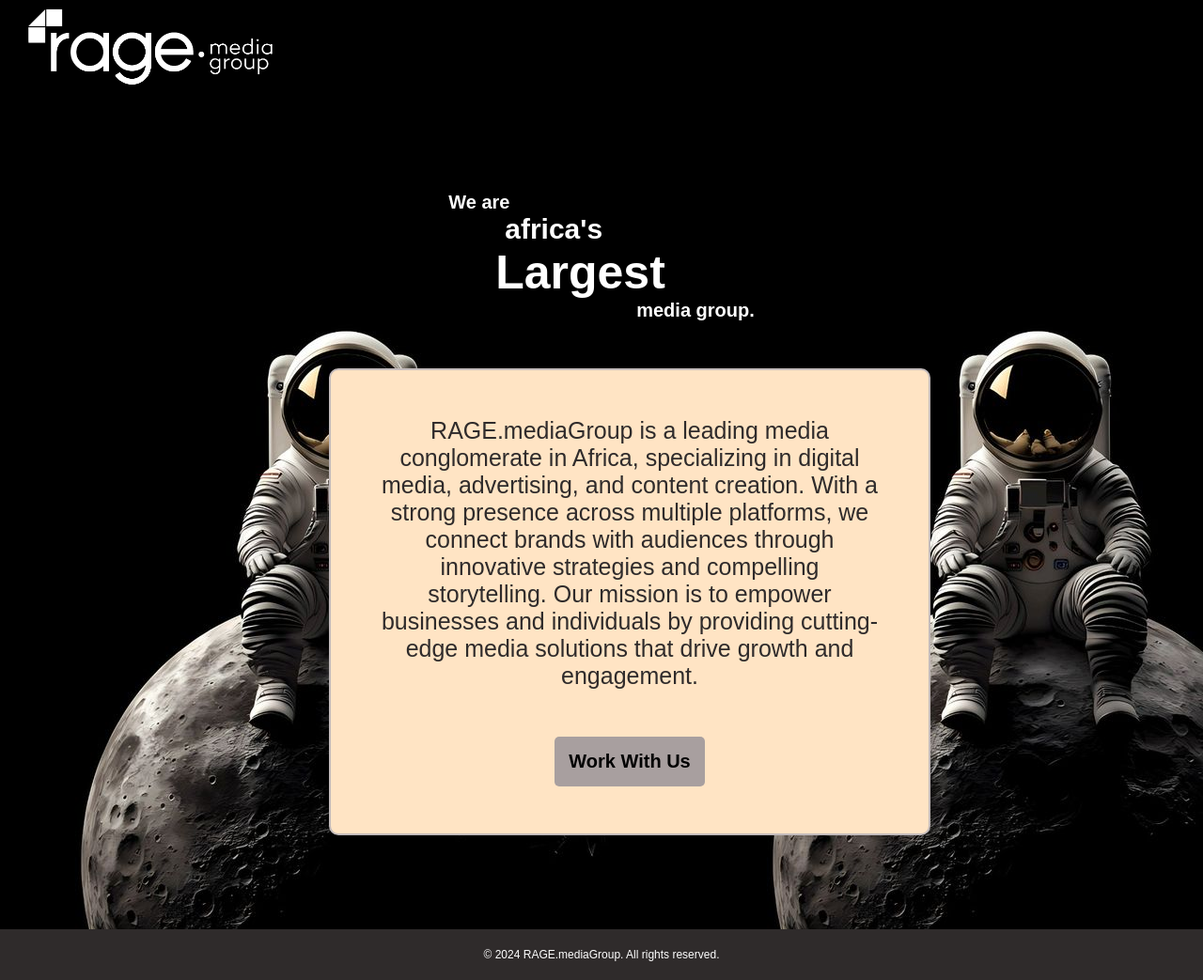
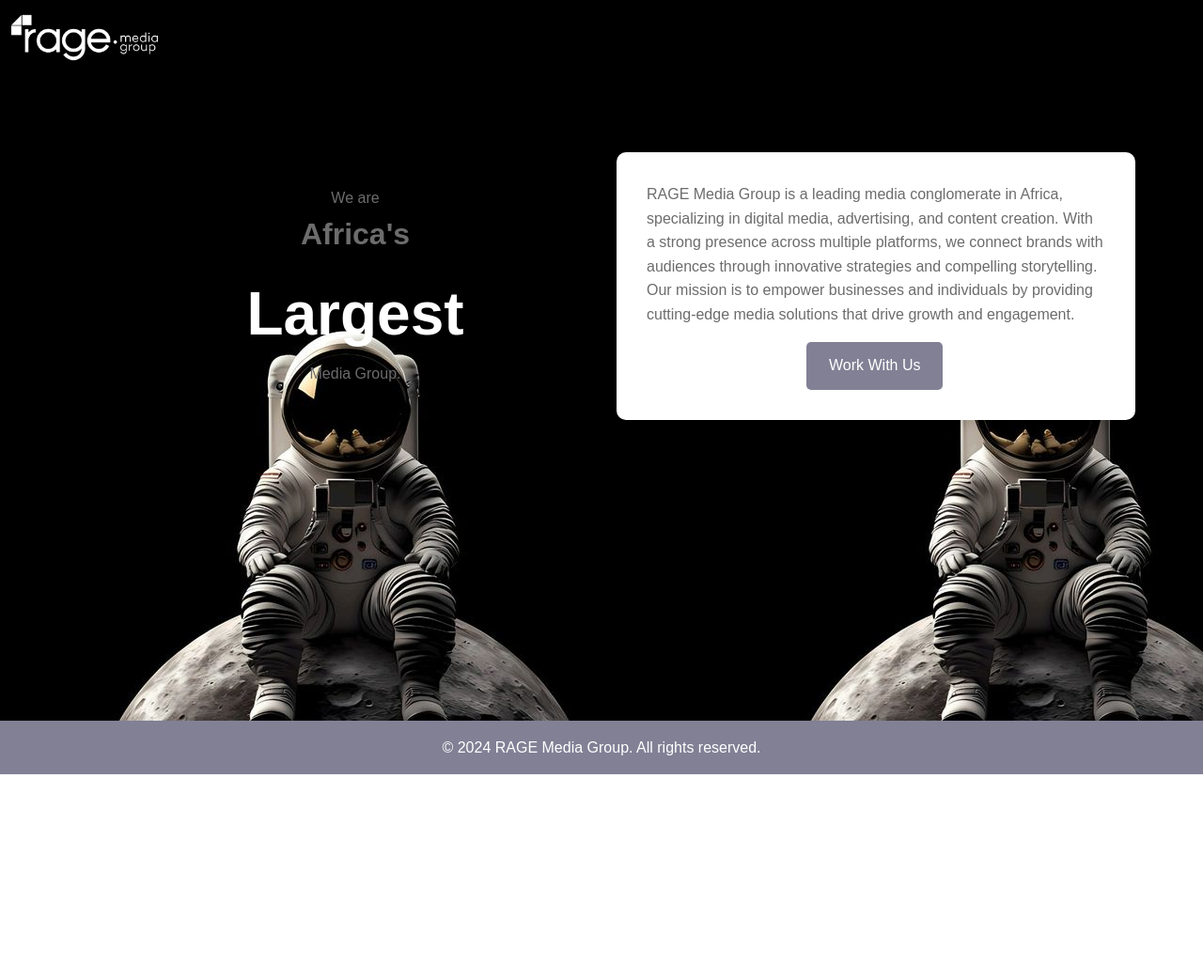
Before and after one commit to sheila-moses/my-landing-page, a plain HTML site: page index.html in a window 1280 px wide. Shown: the whole page at 94% size. After the commit the page ends 824 px from the top, so only its background shows below. Drawn offline with Linux system fonts and the light colour scheme.

```diff
--- a/about.css
+++ b/about.css
@@ -3,23 +3,27 @@
   padding: 0;
   box-sizing: border-box;
 }
-.container {
-  background-color: rgba(255, 255, 255, 0.8);
+body {
+  font-family: Arial, sans-serif;
+  background-image: url(images/white.jpg);
   display: flex;
   flex-direction: column;
   align-items: center;
-  gap: 20px;
+  padding: 2rem;
+  color: #333;
 }
 
-form {
-  width: 80%;
-  height: 80vh;
-  margin-left: 150px;
-  margin-top: -20px;
-  border: 2px solid rgb(0, 0, 0);
+
+.contact-form {
+  display: grid;
+  grid-template-columns: 1fr 1fr;
+  gap: 1.5rem;
+  max-width: 800px;
+  width: 100%;
+  background: #fff;
+  padding: 2rem;
   border-radius: 10px;
-  padding: 50px;
-  background-image: url(./images/white.jpg);
+  box-shadow: 0 4px 12px rgba(0, 0, 0, 0.1);
 }
 
 
@@ -32,21 +36,11 @@ form {
 }
 
 fieldset {
-  background-color: rgb(211, 211, 211);
-  border: 2px solid rgb(162, 153, 153);
-  border-radius: 20px;
-  padding: 20px;
-  margin-bottom: 20px;
+  display: flex;
+  flex-direction: column;
+  border: none;
 }
 
-input {
-  padding: 8px;
-  width: 300px;
-  outline: none;
-  border-top: 0;
-  border-left: 0;
-  border-bottom: 2px solid black;
-}
 
 button{
   margin-top: 10px;
@@ -68,12 +62,34 @@ button:hover {
   transition: 0.3s;
 }
 
+.services {
+  grid-column: 1 / -1;
+}
+
+label {
+  font-weight: bold;
+  margin-bottom: 0.5rem;
+}
+
+input,
 textarea {
-  width: 100%;
-  height: 80px;
-  padding: 10px;
+  padding: 0.8rem;
+  border: 1px solid #ccc;
+  border-radius: 5px;
+  font-size: 1rem;
   outline: none;
-  border-top: 0;
-  border-left: 0;
-  resize: none;
 }
+
+input:focus,
+textarea:focus {
+  border-color: #6c6b8c;
+  box-shadow: 0 0 4px rgba(79, 70, 229, 0.4);
+}
+
+
+
+@media (max-width: 768px) {
+  .contact-form {
+    grid-template-columns: 1fr;
+  }
+}
--- a/index.css
+++ b/index.css
@@ -2,83 +2,99 @@
   margin: 0;
   padding: 0;
   box-sizing: border-box;
-  font-family: "Poppins", sans-serif;
-}
-
-@media only screen and (max-width: 600px) {
-  body {
-
-  }
 }
 
 body {
-  background-image: url(./images/media.jpg);
+  font-family: Arial, sans-serif;
+  background-image: url(images/media.jpg);
+  color: #6c6c6c;
+  line-height: 1.6;
 }
 
 .logo {
-  width: 300px;
-  margin-left: 10px;
-  margin-top: -100px;
-  padding: 0;
-  font-size: 30px;
+  display: block;
+  margin-top: -50px;
+  max-width: 180px;
 }
 
 .container {
-  width: 100%;
-  display: flex;
-  justify-content: center;
+  display: grid;
+  grid-template-columns: 1fr 1fr;
+  gap: 2rem;
+  max-width: 1200px;
+  margin: 0 auto;
+  padding: 2rem;
   align-items: center;
-  color: white;
 }
 
 .intro {
-    font-weight: bold;
-    font-size: 100px;
+  text-align: center;
+  margin-left: 60px;
+}
+
+.intro h1 {
+  font-size: 4rem;
+  color: #fff;
+}
+
+.intro h2 {
+  font-size: 2rem;
+  margin-bottom: 0.5rem;
 }
 
 .about {
-    width: 50%;
-    font-size: 25px;
-    margin-top: 50px;
-    margin-left: 350px;
-    padding: 50px;
-    text-align: center;
-    color: rgb(47, 43, 43);
-    border: 2px solid rgb(195, 187, 187);
-    border-radius: 10px;
-    box-shadow:  rgb(255, 188, 188);
-    background-color: bisque;
+  justify-self: center;
+  align-self: center;
+  max-width: 600px;
+  background: #fff;
+  padding: 2rem;
+  border-radius: 10px;
+  box-shadow: 0 4px 12px rgba(0, 0, 0, 0.1);
 }
 
-button {
-    margin-top: 50px;
-    background-color: rgb(168, 159, 159);
-    border: none;
-    cursor: pointer;
-    padding: 15px;
-    font-size: 20px;
-    font-weight: bold;
-    border-radius: 5px;
+.about p {
+  margin-bottom: 1rem;
 }
 
 .learn-more-button {
-    display: inline-block;
-    color: rgb(0, 0, 0);
-    text-decoration: none;
+  display: inline-block;
+  padding: 0.8rem 1.5rem;
+  background: #818095;
+  color: #fff;
+  margin-left: 170px;
+  border-radius: 5px;
+  text-decoration: none;
+  transition: 0.3s;
 }
 
-button:hover {
-    background-color: white;
-    color: black;
-    transform: scale(1.1);
-    transition: 0.3s;
+.learn-more-button:hover {
+  background: #3e3939;
 }
 
 footer {
-    margin-top: 100px;
-    padding: 20px;
+  text-align: center;
+  margin-top: 18rem;
+  padding: 1rem;
+  color: #fff;
+  background: #818095;
+}
+
+@media (max-width: 768px) {
+  body {
+    margin: 0;
+    padding: 0;
+  }
+  .container {
+    grid-template-columns: 1fr;
     text-align: center;
-    background-color: rgb(47, 43, 43);
-    color: white;
-    font-size: 12px;
+  }
+
+  .intro h1 {
+    font-size: 2.2rem;
+  }
+
+  .intro h2 {
+    font-size: 1.5rem;
+  }
+
 }
--- a/index.html
+++ b/index.html
@@ -3,7 +3,7 @@
   <head>
     <meta charset="UTF-8" />
     <meta name="viewport" content="width=device-width, initial-scale=1.0" />
-    <title>RAGE.mediaGroup</title>
+    <title>RAGE Media Group</title>
     <link
       rel="shortcut icon"
       href="./images/RAGE LOGOS/RAGE ICON W.jpg"
@@ -15,33 +15,32 @@
     <main>
       <img
         src="./images/RAGE LOGOS/RAGE LOGO W.jpg"
-        alt="rage logo"
+        alt="RAGE Media Group Logo"
         class="logo"
       />
       <div class="container">
         <div class="intro">
-          <p style="font-size: 20px">We are</p>
-          <h2 style="margin-left: 60px; font-size: 30px">africa's</h2>
-          <h1 style="margin-left: 50px; font-size: 50px">Largest</h1>
-          <p style="margin-left: 200px; font-size: 20px">media group.</p>
+          <p>We are</p>
+          <h2>Africa's</h2>
+          <h1>Largest</h1>
+          <p>Media Group.</p>
+        </div>
+        <div class="about">
+          <p>
+            RAGE Media Group is a leading media conglomerate in Africa,
+            specializing in digital media, advertising, and content creation.
+            With a strong presence across multiple platforms, we connect brands
+            with audiences through innovative strategies and compelling
+            storytelling. Our mission is to empower businesses and individuals
+            by providing cutting-edge media solutions that drive growth and
+            engagement.
+          </p>
+          <a href="about.html" class="learn-more-button">Work With Us</a>
         </div>
       </div>
-      <div class="about">
-        <p>
-          RAGE.mediaGroup is a leading media conglomerate in Africa,
-          specializing in digital media, advertising, and content creation. With
-          a strong presence across multiple platforms, we connect brands with
-          audiences through innovative strategies and compelling storytelling.
-          Our mission is to empower businesses and individuals by providing
-          cutting-edge media solutions that drive growth and engagement.
-        </p>
-        <button>
-          <a href="about.html" class="learn-more-button">Work With Us</a>
-        </button>
-      </div>
-      <footer>
-        <p>&copy; 2024 RAGE.mediaGroup. All rights reserved.</p>
-      </footer>
     </main>
   </body>
+  <footer>
+    <p>&copy; 2024 RAGE Media Group. All rights reserved.</p>
+  </footer>
 </html>
```
Also changed, not shown: about.html (+11 -18 lines), 3 other files.
